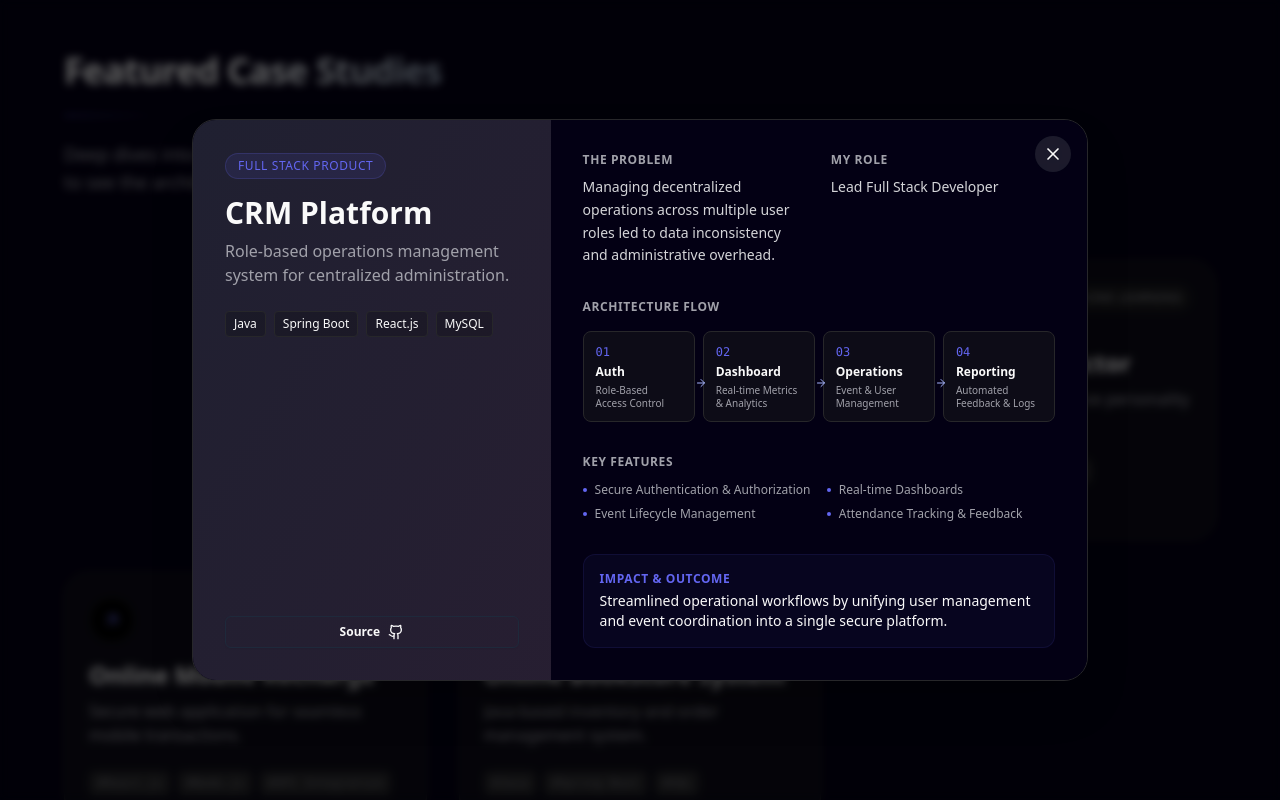
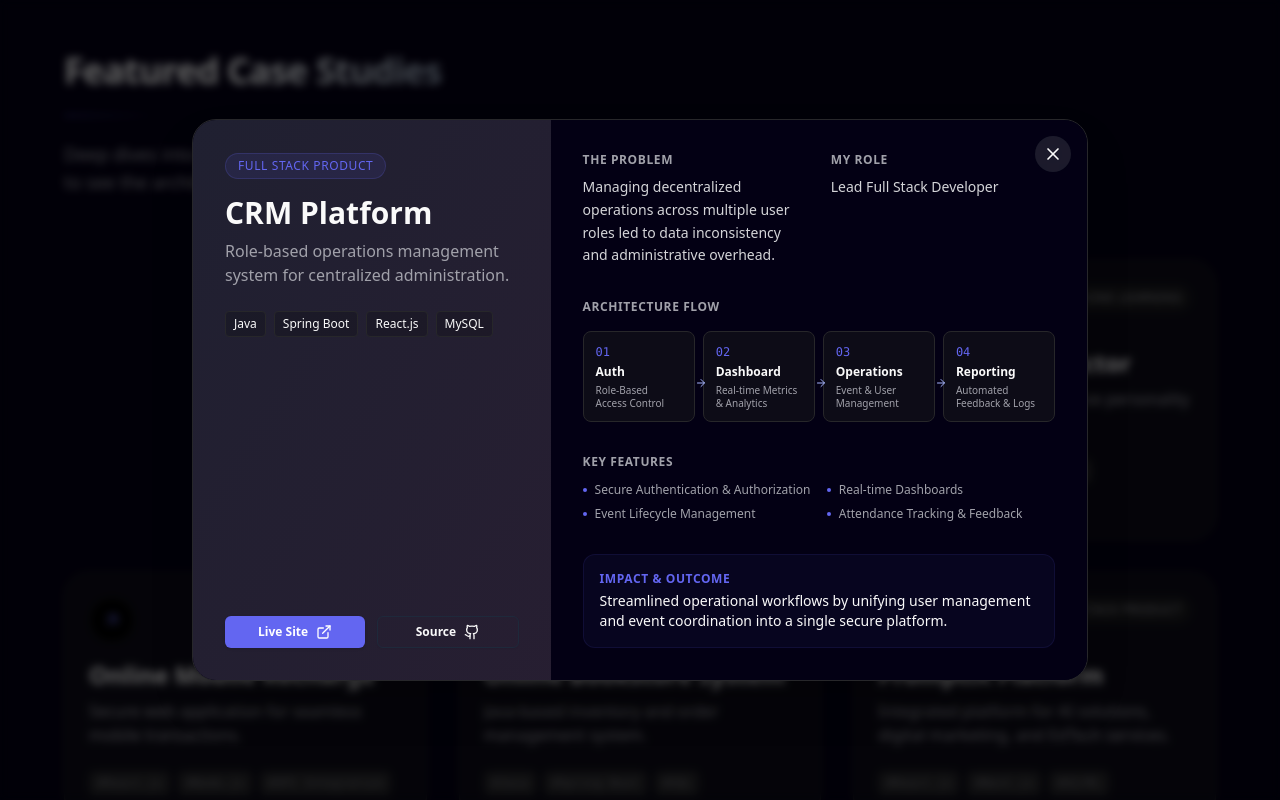
Before and after one commit to Kishorekumarps07/portfolio, a Next.js app: page / in a window 1280 px wide. Both pictures are taken after a click on the element 245 px from the left and 2981 px from the top of the page. Shown: the part 2581-3381 px from the top of the page. Built offline with nearby package versions, Linux system fonts and the light colour scheme.

Commit message:
feat: Add GitHub links and live sites to projects, add PromptiX platform project

```diff
--- a/components/sections/projects.tsx
+++ b/components/sections/projects.tsx
@@ -30,7 +30,10 @@ const projects: Project[] = [
         ],
         outcome: "Streamlined operational workflows by unifying user management and event coordination into a single secure platform.",
         tags: ["Java", "Spring Boot", "React.js", "MySQL"],
-        links: { github: "#" },
+        links: {
+            github: "https://github.com/Kishorekumarps07/promptixcrm",
+            live: "https://promptixcrm.vercel.app"
+        },
     },
     {
         id: "text-sentiment",
@@ -55,7 +58,7 @@ const projects: Project[] = [
         ],
         outcome: "Achieved over 85% accuracy on real-world datasets, validating the pipeline's reliability for sentiment analysis.",
         tags: ["Python", "NLP", "Machine Learning", "Scikit-learn"],
-        links: { github: "#" },
+        links: { github: "https://github.com/Kishorekumarps07/text-analysis-project" },
     },
     {
         id: "personality-predictor",
@@ -80,7 +83,7 @@ const projects: Project[] = [
         ],
         outcome: "Successfully implemented a scalable classification system improving assessment accessibility and scoring speed.",
         tags: ["Machine Learning", "Python", "Data Science", "Classification"],
-        links: { github: "#" },
+        links: { github: "https://github.com/Kishorekumarps07/personality-predictor" },
     },
     {
         id: "mobile-recharge",
@@ -105,7 +108,7 @@ const projects: Project[] = [
         ],
         outcome: "Reduced transaction failures by 15% through improved debugging and frontend-backend synchronization.",
         tags: ["React.js", "Node.js", "API Integration", "Web Security"],
-        links: { github: "#" },
+        links: { github: "https://github.com/Kishorekumarps07/fullstack" },
     },
     {
         id: "bookstore-management",
@@ -131,6 +134,34 @@ const projects: Project[] = [
         outcome: "Implemented secure transaction handling for concurrent user orders and reliable inventory updates.",
         tags: ["Java", "Spring Boot", "SQL", "REST API"],
         links: { github: "#" },
+    },
+    {
+        id: "promptix-platform",
+        title: "PromptiX Platform",
+        category: "Full Stack Product",
+        shortDescription: "Integrated platform for AI solutions, digital marketing, and EdTech services.",
+        fullDescription: "A comprehensive business platform serving as a hub for custom AI-powered products, data-driven marketing growth, and industry-aligned learning programs. PromptiX bridges the gap between academic learning and real-world industry skills.",
+        problem: "Businesses and learners need integrated access to AI development, marketing expertise, and practical skill-building in one unified platform.",
+        role: "Lead Full Stack Developer",
+        architecture: ["React.js", "Next.js", "Node.js", "AI/ML Integration"],
+        pipeline: [
+            { step: "Frontend", detail: "Responsive Landing \u0026 Service Pages" },
+            { step: "Backend", detail: "Service Integration APIs" },
+            { step: "AI Hub", detail: "Custom AI Solutions" },
+            { step: "Marketing", detail: "Growth \u0026 Analytics Tools" }
+        ],
+        features: [
+            "Custom AI Solutions Development",
+            "Data-Driven Marketing Strategies",
+            "Industry-Focused EdTech Programs",
+            "Generative AI \u0026 LLM Workshops"
+        ],
+        outcome: "Successfully launched a multi-service platform empowering businesses through intelligent digital transformation and bridging academic-industry skill gaps.",
+        tags: ["React.js", "Next.js", "AI/ML", "Digital Marketing", "EdTech"],
+        links: {
+            github: "https://github.com/Kishorekumarps07/promptix-landing-website",
+            live: "https://promptix.pro/"
+        },
     }
 ];
 
--- a/components/ui/project-modal.tsx
+++ b/components/ui/project-modal.tsx
@@ -19,7 +19,7 @@ export interface Project {
     outcome: string;
     pipeline?: { step: string; detail: string }[];
     tags: string[];
-    links: { demo?: string; github?: string };
+    links: { demo?: string; github?: string; live?: string };
 }
 
 interface ProjectModalProps {
@@ -119,6 +119,11 @@ export function ProjectModal({ project, onClose }: ProjectModalProps) {
                             transition={{ delay: 0.6 }}
                             className="relative z-10 flex gap-3"
                         >
+                            {project.links.live && (
+                                <Button size="sm" className="w-full font-semibold" onClick={() => window.open(project.links.live, '_blank')}>
+                                    Live Site <ExternalLink className="w-4 h-4 ml-2" />
+                                </Button>
+                            )}
                             {project.links.demo && (
                                 <Button size="sm" className="w-full font-semibold" onClick={() => window.open(project.links.demo, '_blank')}>
                                     Live Demo <ExternalLink className="w-4 h-4 ml-2" />
```
